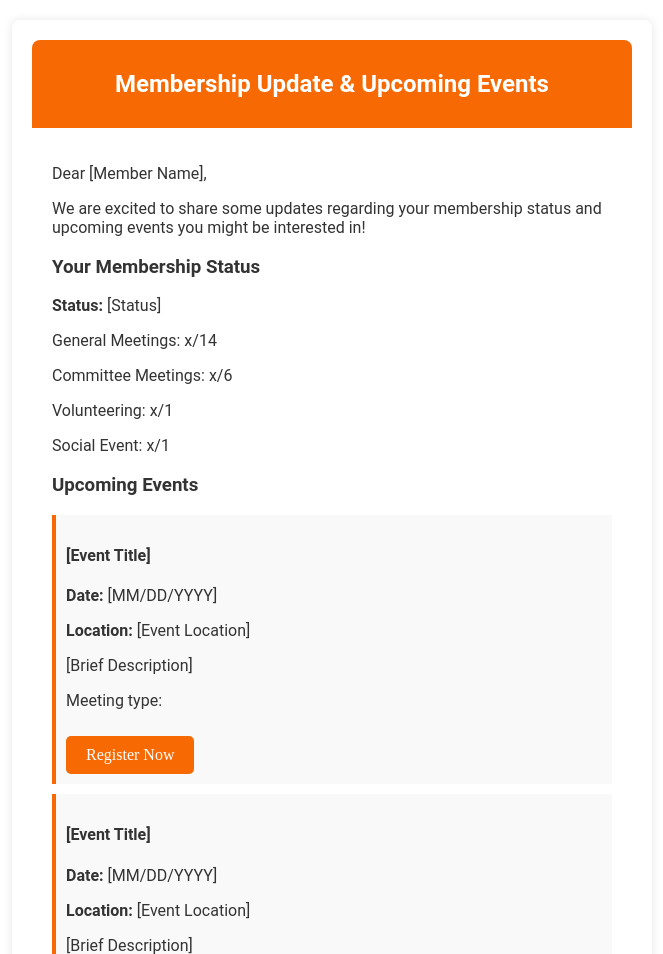
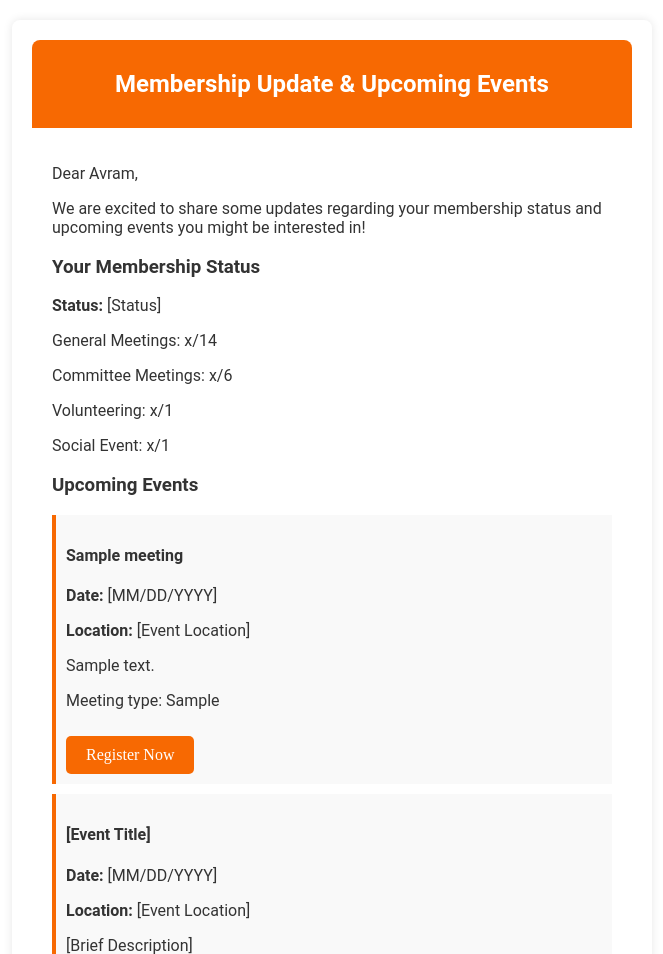
Before and after one commit to Zwork101/consortia, a Flask app: template templates/WICemail.html in a window 1280 px wide. Shown: the top 954 px of the page, without its empty margins (308-971 px from the left). Run offline with Flask 3, Linux system fonts and the light colour scheme; tables that the repository leaves empty hold one stand-in row (values such as "Sample post"); the template is opened without the code that fills it: values that come from a table or form of the project are taken from there, most other values are stand-ins (such as "Sample title", 1, 10 or a date in 2020); some web fonts are replaced.

Commit message:
start of template conversions

```diff
--- a/templates/COMSemail.html
+++ b/templates/COMSemail.html
@@ -12,7 +12,7 @@
             <h2>Membership Update & Upcoming Events</h2>
         </div>
         <div class="emailcontent">
-            <p>Dear [Member Name],</p>
+            <p>Dear {{user.first_name}},</p>
             <p>We are excited to share some updates regarding your membership status and upcoming events you might be interested in!</p>
             <h3>Number of points</h3>
             <p><strong>Points:</strong> [x/18]</p>
--- a/templates/WICemail.html
+++ b/templates/WICemail.html
@@ -13,7 +13,7 @@
             <h2>Membership Update & Upcoming Events</h2>
         </div>
         <div class="emailcontent">
-            <p>Dear [Member Name],</p>
+            <p>Dear {{ user.first_name }},</p>
             <p>We are excited to share some updates regarding your membership status and upcoming events you might be interested in!</p>
             <h3>Your Membership Status</h3>
             <p><strong>Status:</strong> [Status]</p>
@@ -24,11 +24,11 @@
 
             <h3>Upcoming Events</h3>
             <div class="emailevent">
-                <h4>[Event Title]</h4>
-                <p><strong>Date:</strong> [MM/DD/YYYY]</p>
+                <h4>{{ meeting.name }}</h4>
+                <p><strong>Date:</strong> [MM/DD/YYYY]</p> <!-- info here-->
                 <p><strong>Location:</strong> [Event Location]</p>
-                <p>[Brief Description]</p>
-                <p>Meeting type:  </p>
+                <p>{{ meeting.description}}</p>
+                <p>Meeting type: {{ meeting.meeting_type}} </p>
                 <a href="[Event Link]" class="emailbutton">Register Now</a>
             </div>
             <div class="emailevent">
```
